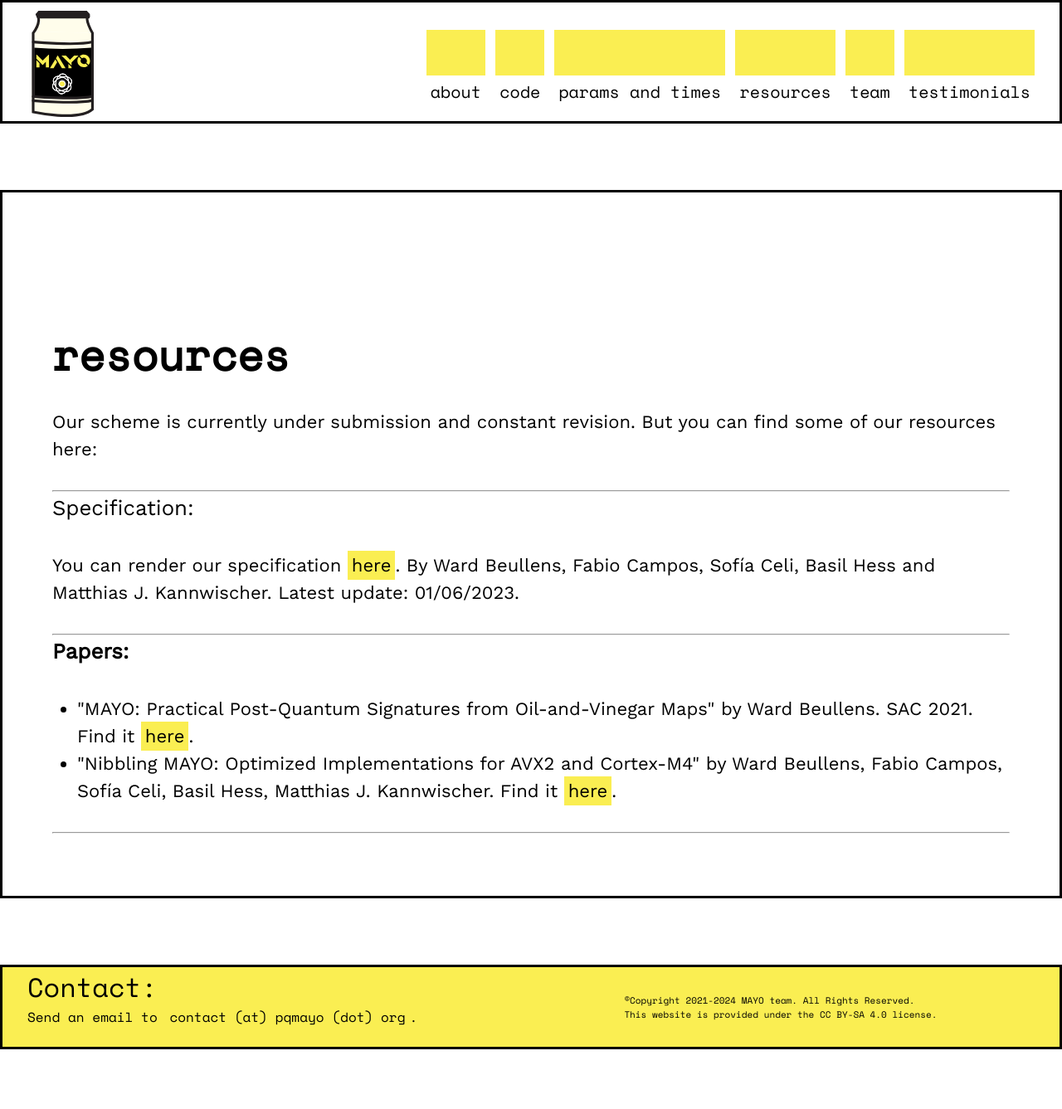
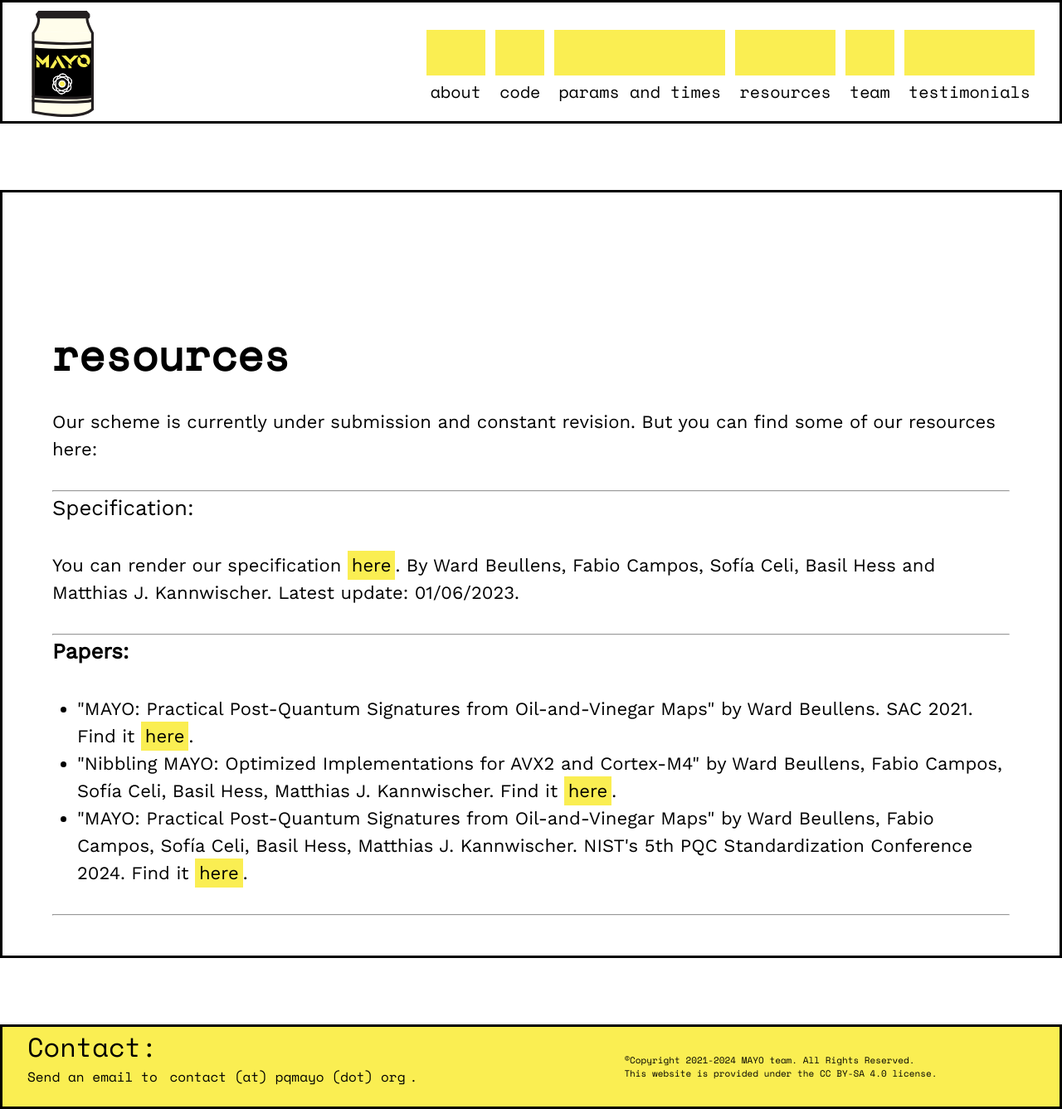
Before and after one commit to PQCMayo/MAYO-website, a Jekyll site: the page built from resources.html, in a window 1280 px wide. Shown: the whole page at 83% size. Built offline with Jekyll 4.4.1, drawn with Linux system fonts in a browser that asks for light colours; before the commit the page ends 1265 px from its top, so only the background shows below that.

Commit message:
Add poster

```diff
--- a/resources.html
+++ b/resources.html
@@ -19,6 +19,7 @@ tags: menu
 	<ul>
 	  <li>"MAYO: Practical Post-Quantum Signatures from Oil-and-Vinegar Maps" by Ward Beullens. SAC 2021. Find it <a href="https://eprint.iacr.org/2021/1144" target="_blank">here</a>.</li>
     <li>"Nibbling MAYO: Optimized Implementations for AVX2 and Cortex-M4" by Ward Beullens, Fabio Campos, Sofía Celi, Basil Hess, Matthias J. Kannwischer. Find it <a href="https://eprint.iacr.org/2023/1683.pdf" target="_blank">here</a>.</li>
+	  <li>"MAYO: Practical Post-Quantum Signatures from Oil-and-Vinegar Maps" by Ward Beullens, Fabio Campos, Sofía Celi, Basil Hess, Matthias J. Kannwischer. NIST's 5th PQC Standardization Conference 2024. Find it <a href="../assets/poster.pdf" target="_blank">here</a>.</li>
 	</ul>
 	<br>
 	<hr>
```
